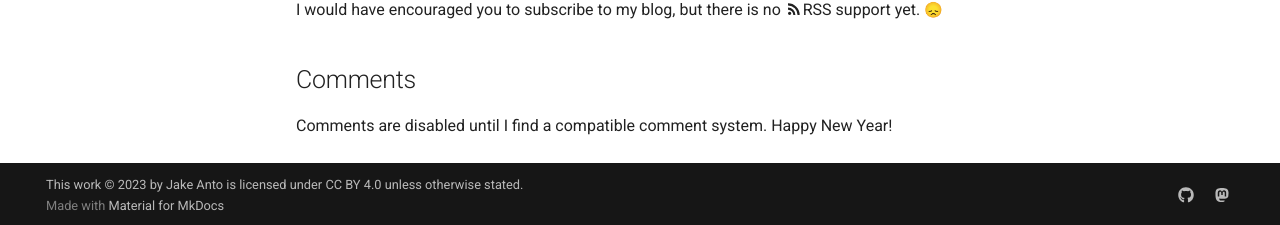
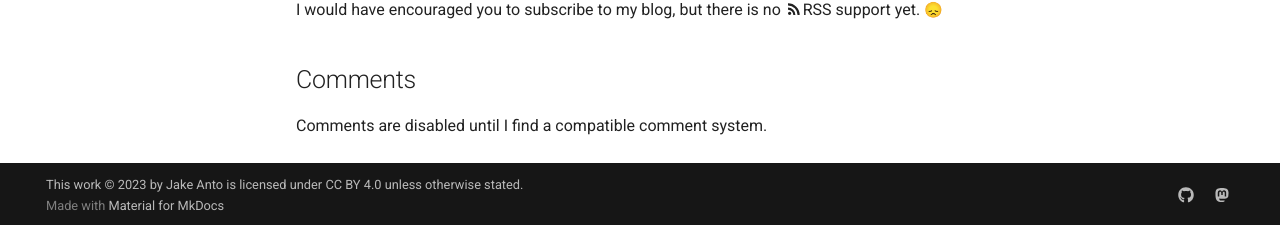
Before and after one commit to JakeAnto/JakeAnto.github.io, an MkDocs documentation site: the page built from docs/blog/posts/hello-world.md, in a window 1280 px wide and 900 px high, scrolled down 568 px. Shown: the part 672-897 px from the top of the window. Built offline with MkDocs 1.6.1 and Material for MkDocs 9.7.7, drawn with Linux system fonts in a browser that asks for light colours; emoji names are drawn with the system emoji font; plug-ins that fetch from the network failed and are left out; comment, search, counter and statistics services are not loaded.

Commit message:
No longer a new year anymore :-(

```diff
--- a/overrides/partials/comments.html
+++ b/overrides/partials/comments.html
@@ -1,6 +1,6 @@
 {% if page.meta.comments %}
   <h2 id="__comments">{{ lang.t("meta.comments") }}</h2>
 
-  <p>Comments are disabled until I find a compatible comment system. Happy New Year!</p>
+  <p>Comments are disabled until I find a compatible comment system.</p>
 
 {% endif %}
```
